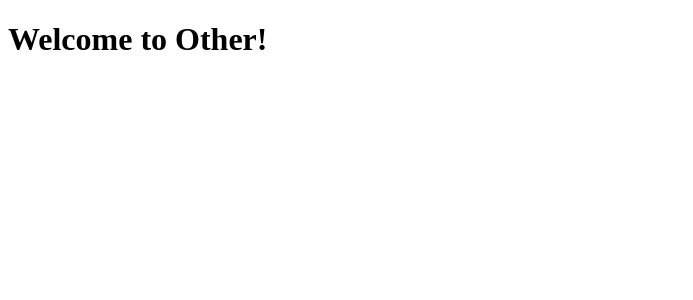
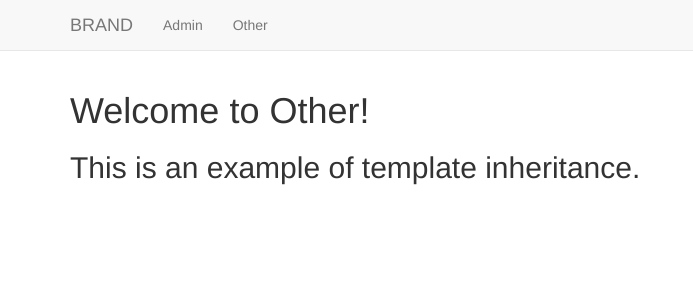
Before and after one commit to ronb1982/python-projects, a Django app: page /basic_app/other/ in a window 1280 px wide. Shown: the top 300 px of the page, without its empty margins (0-693 px from the left). Run offline with Django 3.2, Linux system fonts and the light colour scheme; some libraries are stand-ins or nearby versions.

Commit message:
Added template inheritance

```diff
--- a/Django_Level_Four/learning_templates/templates/basic_app/base.html
+++ b/Django_Level_Four/learning_templates/templates/basic_app/base.html
@@ -0,0 +1,24 @@
+<!DOCTYPE html>
+<html>
+    <head>
+        <meta charset="utf-8">
+        <title></title>
+        <link rel="stylesheet" href="https://maxcdn.bootstrapcdn.com/bootstrap/3.3.7/css/bootstrap.min.css" integrity="sha384-BVYiiSIFeK1dGmJRAkycuHAHRg32OmUcww7on3RYdg4Va+PmSTsz/K68vbdEjh4u" crossorigin="anonymous">
+    </head>
+    <body>
+        <nav class="navbar navbar-default navbar-static-top">
+            <div class="container">
+                <ul class="nav navbar-nav">
+                    <li><a class="navbar-brand" href="{% url "index" %}">BRAND</a></li>
+                    <li><a class="navbar-link" href="{% url "admin:index" %}">Admin</a></li>
+                    <li><a class="navbar-link" href="{% url "basic_app:other" %}">Other</a></li>
+                </ul>
+            </div>
+        </nav>
+        <div class="container">
+            {% block body_block %}
+            <!-- Anything outside of this will be inherited if you extend! -->
+            {% endblock %}
+        </div>
+    </body>
+</html>
--- a/Django_Level_Four/learning_templates/templates/basic_app/other.html
+++ b/Django_Level_Four/learning_templates/templates/basic_app/other.html
@@ -1,10 +1,6 @@
 <!DOCTYPE html>
-<html>
-    <head>
-        <meta charset="utf-8">
-        <title></title>
-    </head>
-    <body>
+{% extends "basic_app/base.html" %}
+    {% block body_block %}
         <h1>Welcome to Other!</h1>
-    </body>
-</html>
+        <h2>This is an example of template inheritance.</h2>
+    {% endblock %}
```
Also changed, not shown: Django_Level_Four/learning_templates/templates/basic_app/index.html (+4 -8 lines).
